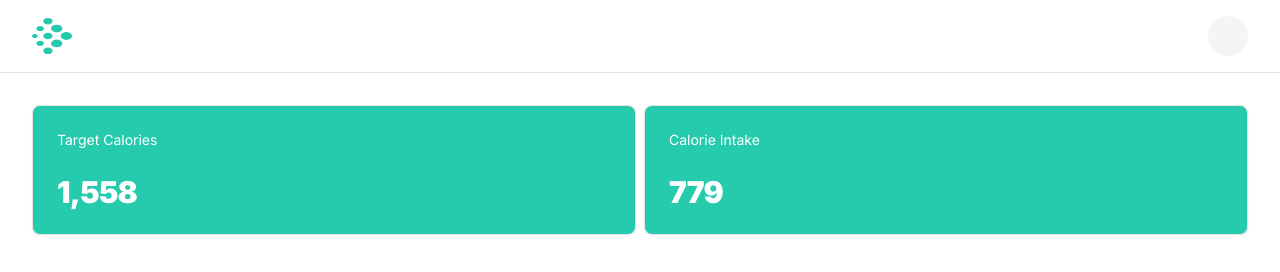
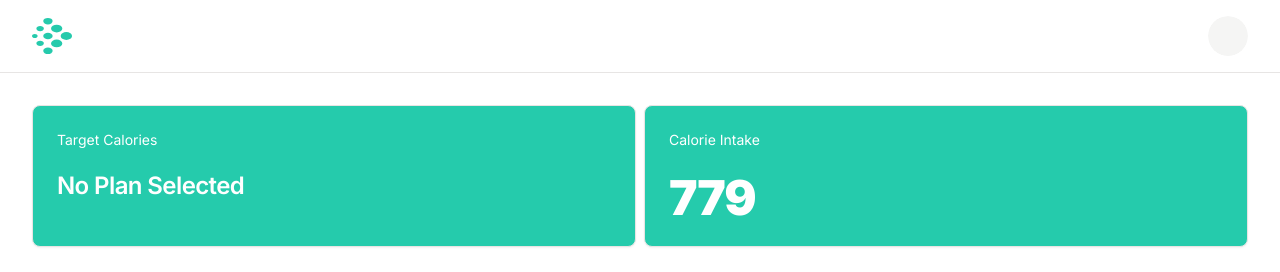
Before and after one commit to kamotekiddev/calorie-tracker, a Next.js app: page /dashboard in a window 1280 px wide. Shown: the top 272 px of the page. Built offline with nearby package versions, Linux system fonts and the light colour scheme; no server answers.

Commit message:
able to fetch and display the target colorie

```diff
--- /dev/null
+++ b/actions/getCurrentlyUsedPlan.ts
@@ -0,0 +1,19 @@
+import client from "@/lib/client";
+import getCurrentUser from "@/lib/getCurrentUser";
+
+const getCurrentlyUsedPlan = async () => {
+  try {
+    const user = await getCurrentUser();
+    if (!user) throw new Error("Unauthorized");
+
+    const currentlyUsedPlan = await client.plan.findUnique({
+      where: { user_id: user.id, used_by_id: user.id },
+    });
+
+    return { currentlyUsedPlan };
+  } catch (error) {
+    return { error };
+  }
+};
+
+export default getCurrentlyUsedPlan;
--- a/app/dashboard/_components/CalorieConsumed/index.tsx
+++ b/app/dashboard/_components/CalorieConsumed/index.tsx
@@ -14,7 +14,7 @@ function CalorieConsumed() {
         <CardDescription className="text-white">Calorie Intake</CardDescription>
       </CardHeader>
       <CardContent>
-        <CardTitle className="text-3xl font-black text-white">779</CardTitle>
+        <CardTitle className="text-5xl font-black text-white">779</CardTitle>
       </CardContent>
     </Card>
   );
--- a/app/dashboard/_components/TargetCalorie/index.tsx
+++ b/app/dashboard/_components/TargetCalorie/index.tsx
@@ -1,4 +1,5 @@
-import React from "react";
+import getCurrentlyUsedPlan from "@/actions/getCurrentlyUsedPlan";
+import { Button } from "@/components/ui/button";
 import {
   Card,
   CardContent,
@@ -7,7 +8,9 @@ import {
   CardTitle,
 } from "@/components/ui/card";
 
-function TargetCalorie() {
+async function TargetCalorie() {
+  const { currentlyUsedPlan } = await getCurrentlyUsedPlan();
+
   return (
     <Card className="bg-primary w-full">
       <CardHeader>
@@ -16,7 +19,12 @@ function TargetCalorie() {
         </CardDescription>
       </CardHeader>
       <CardContent>
-        <CardTitle className="text-3xl font-black text-white">1,558</CardTitle>
+        {!currentlyUsedPlan && (
+          <CardTitle className="text-white">No Plan Selected</CardTitle>
+        )}
+        <CardTitle className="text-5xl font-black text-white">
+          {currentlyUsedPlan?.target_calories}
+        </CardTitle>
       </CardContent>
     </Card>
   );
--- a/app/dashboard/page.tsx
+++ b/app/dashboard/page.tsx
@@ -8,7 +8,7 @@ function Dashboard() {
   return (
     <main className="p-8">
       <div className="space-y-10">
-        <div className="flex gap-2">
+        <div className="flex flex-col md:flex-row gap-2">
           <TargetCalorie />
           <CalorieConsumed />
         </div>
```
